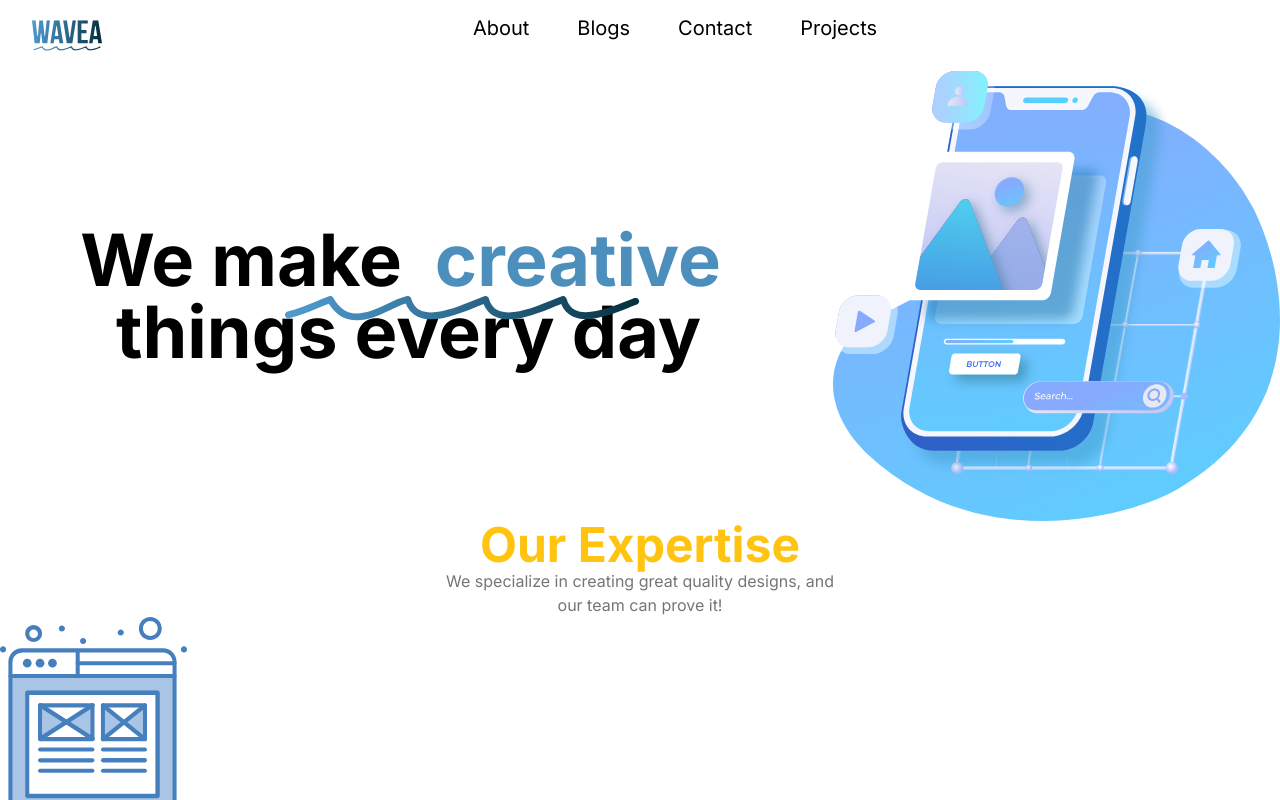
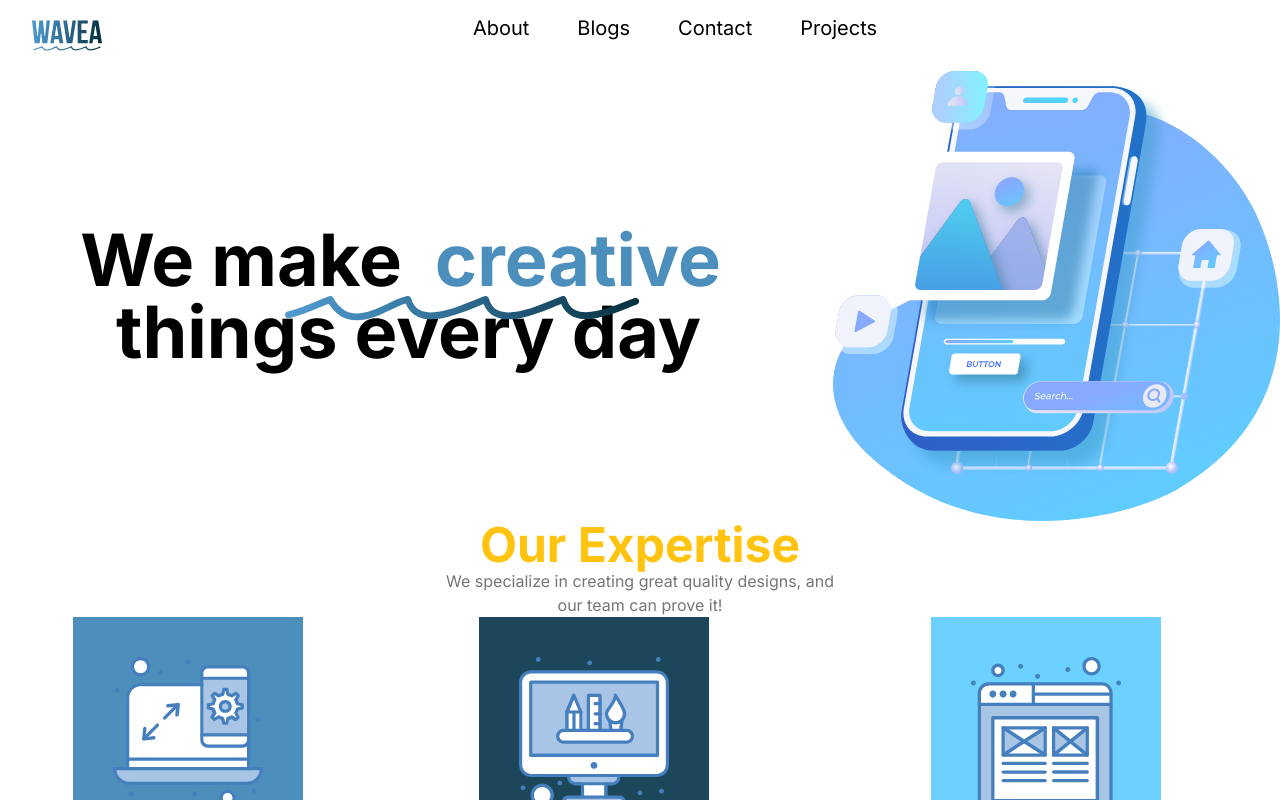
Before and after one commit to hmweb77/wavea, a Next.js app: page / in a window 1280 px wide. Shown: the top 800 px of the page. Built offline with nearby package versions, Linux system fonts and the light colour scheme.

Commit message:
ready to deploy first mvp

```diff
--- a/src/app/page.tsx
+++ b/src/app/page.tsx
@@ -15,9 +15,9 @@ export default function Home() {
     <main >
       <Header />
       <Creative />
-      <Expertise/>
+      {/* <Expertise/> */}
+      <Services/>
       <Meeting />
-      <Services/>
       <Projects />
       <Feedback />
       <Blog />
--- a/src/components/Card.tsx
+++ b/src/components/Card.tsx
@@ -10,7 +10,7 @@ interface Props {
 }
 
 const Card: FC<Props> = ({ image, color, title, description, isInView, idx }) => {
-    console.log(` text bg-${color}`);
+
     return (
         <div className={`flex flex-col items-center`} style={{
             transform: isInView ? 'none' : 'translateY(100%)',
```
